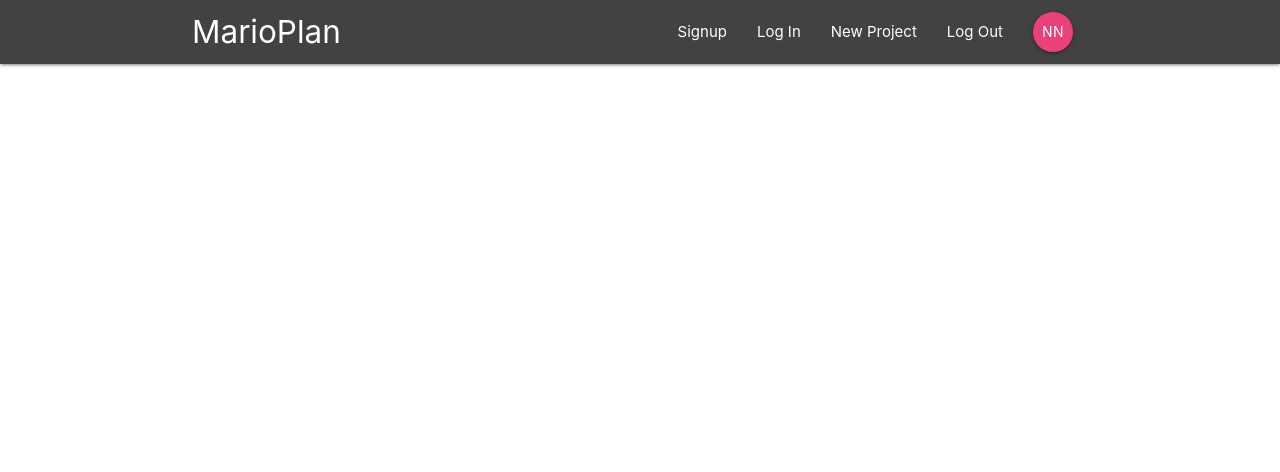
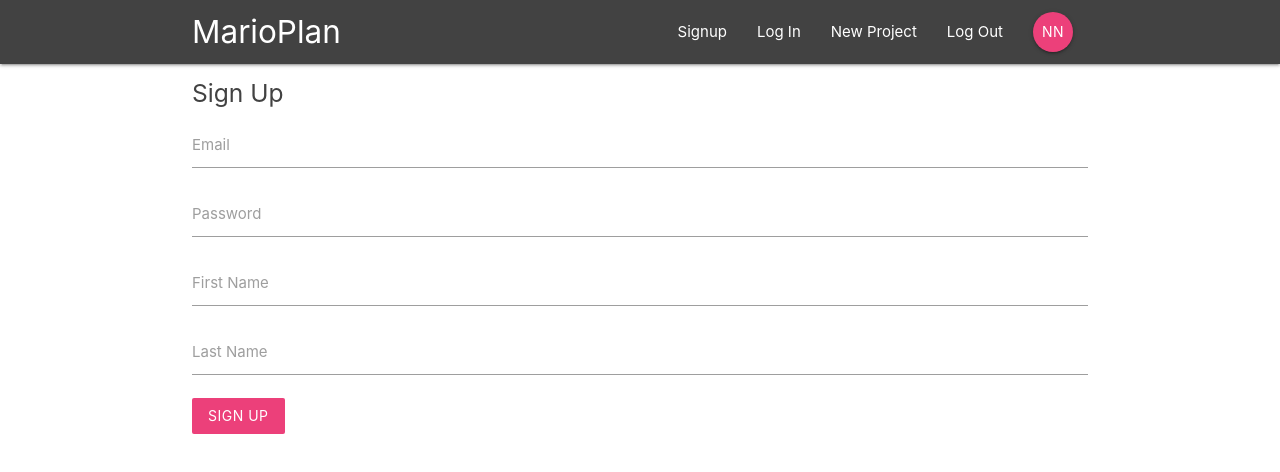
Before and after one commit to sorakawa101/MarioPlan, a React (Create React App) app: page /signup in a window 1280 px wide. Shown: the top 472 px of the page. Built offline with nearby package versions, Linux system fonts and the light colour scheme.

Commit message:
add: SignIn & SignUp Component

```diff
--- a/src/App.jsx
+++ b/src/App.jsx
@@ -1,8 +1,11 @@
-import React, { Component } from 'react'
-import { BrowserRouter, Routes, Route } from 'react-router-dom'
-import Navbar from './components/layout/Navbar'
-import Dashboard from './components/dashboard/Dashboard'
-import ProjectDetails from './components/projects/ProjectDetails'
+import React, { Component } from 'react';
+import { BrowserRouter, Routes, Route } from 'react-router-dom';
+import Navbar from './components/layout/Navbar';
+import Dashboard from './components/dashboard/Dashboard';
+import ProjectDetails from './components/projects/ProjectDetails';
+import SignIn from './components/auth/SignIn';
+import SignUp from './components/auth/SignUp';
+
 
 class App extends Component {
   render() {
@@ -13,6 +16,8 @@
           <Routes>
             <Route path="/" element={<Dashboard />} />
             <Route path='/project/:id' element={<ProjectDetails />} />
+            <Route path='/signin' element={<SignIn />} />
+            <Route path='/signup' element={<SignUp />} />
           </Routes>
         </div>
       </BrowserRouter>
--- a/src/components/auth/SignIn.jsx
+++ b/src/components/auth/SignIn.jsx
@@ -0,0 +1,39 @@
+import React, { Component } from 'react'
+
+class SignIn extends Component {
+    state = {
+        email: '',
+        password: ''
+    }
+    handleChange = (e) => {
+        this.setState({
+            [e.target.id]: e.target.value
+        })
+    }
+    handleSubmit = (e) => {
+        e.preventDefault()
+        console.log(this.state)
+    }
+    render() {
+        return (
+            <div className="container">
+                <form onSubmit={this.handleSubmit} className="white">
+                    <h5 className="grey-text text-darken-3">Sign In</h5>
+                    <div className="input-field">
+                        <label htmlFor="email">Email</label>
+                        <input type="email" id="email" onChange={this.handleChange}/>
+                    </div>
+                    <div className="input-field">
+                        <label htmlFor="password">Password</label>
+                        <input type="password" id="password" onChange={this.handleChange}/>
+                    </div>
+                    <div className="input-field">
+                        <button className="btn pink lighten-1 z-depth-0">Login</button>
+                    </div>
+                </form>
+            </div>
+        )
+    }
+}
+
+export default SignIn;
--- a/src/components/auth/SignUp.jsx
+++ b/src/components/auth/SignUp.jsx
@@ -0,0 +1,49 @@
+import React, { Component } from 'react'
+
+class SignUp extends Component {
+    state = {
+        email: '',
+        password: '',
+        firstName: '',
+        lastName: ''
+    }
+    handleChange = (e) => {
+        this.setState({
+            [e.target.id]: e.target.value
+        })
+    }
+    handleSubmit = (e) => {
+        e.preventDefault()
+        console.log(this.state)
+    }
+    render() {
+        return (
+            <div className="container">
+                <form onSubmit={this.handleSubmit} className="white">
+                    <h5 className="grey-text text-darken-3">Sign Up</h5>
+                    <div className="input-field">
+                        <label htmlFor="email">Email</label>
+                        <input type="email" id="email" onChange={this.handleChange}/>
+                    </div>
+                    <div className="input-field">
+                        <label htmlFor="password">Password</label>
+                        <input type="password" id="password" onChange={this.handleChange}/>
+                    </div>
+                    <div className="input-field">
+                        <label htmlFor="firstName">First Name</label>
+                        <input type="text" id="firstName" onChange={this.handleChange}/>
+                    </div>
+                    <div className="input-field">
+                        <label htmlFor="lastName">Last Name</label>
+                        <input type="text" id="lastName" onChange={this.handleChange}/>
+                    </div>
+                    <div className="input-field">
+                        <button className="btn pink lighten-1 z-depth-0">Sign up</button>
+                    </div>
+                </form>
+            </div>
+        )
+    }
+}
+
+export default SignUp;
```
